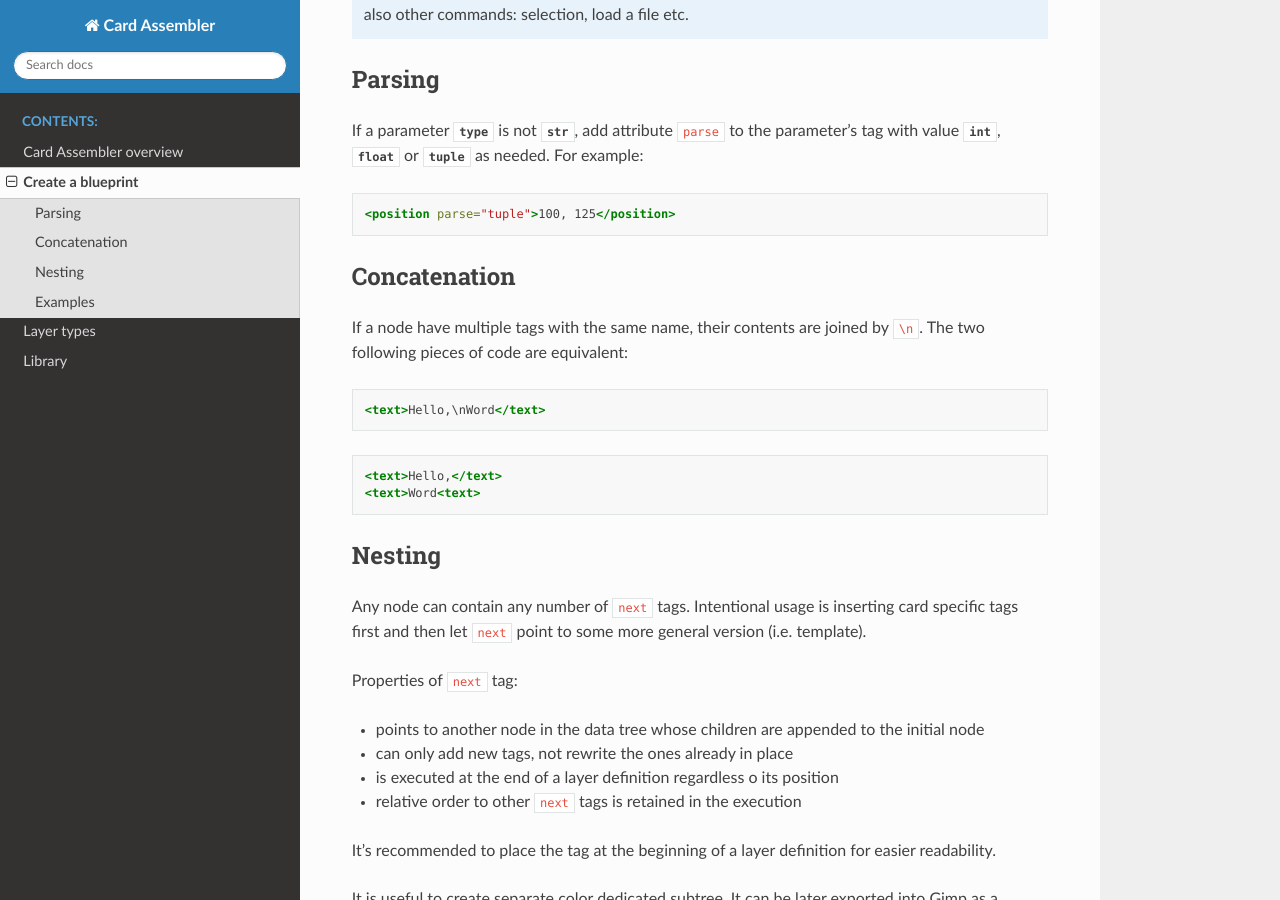
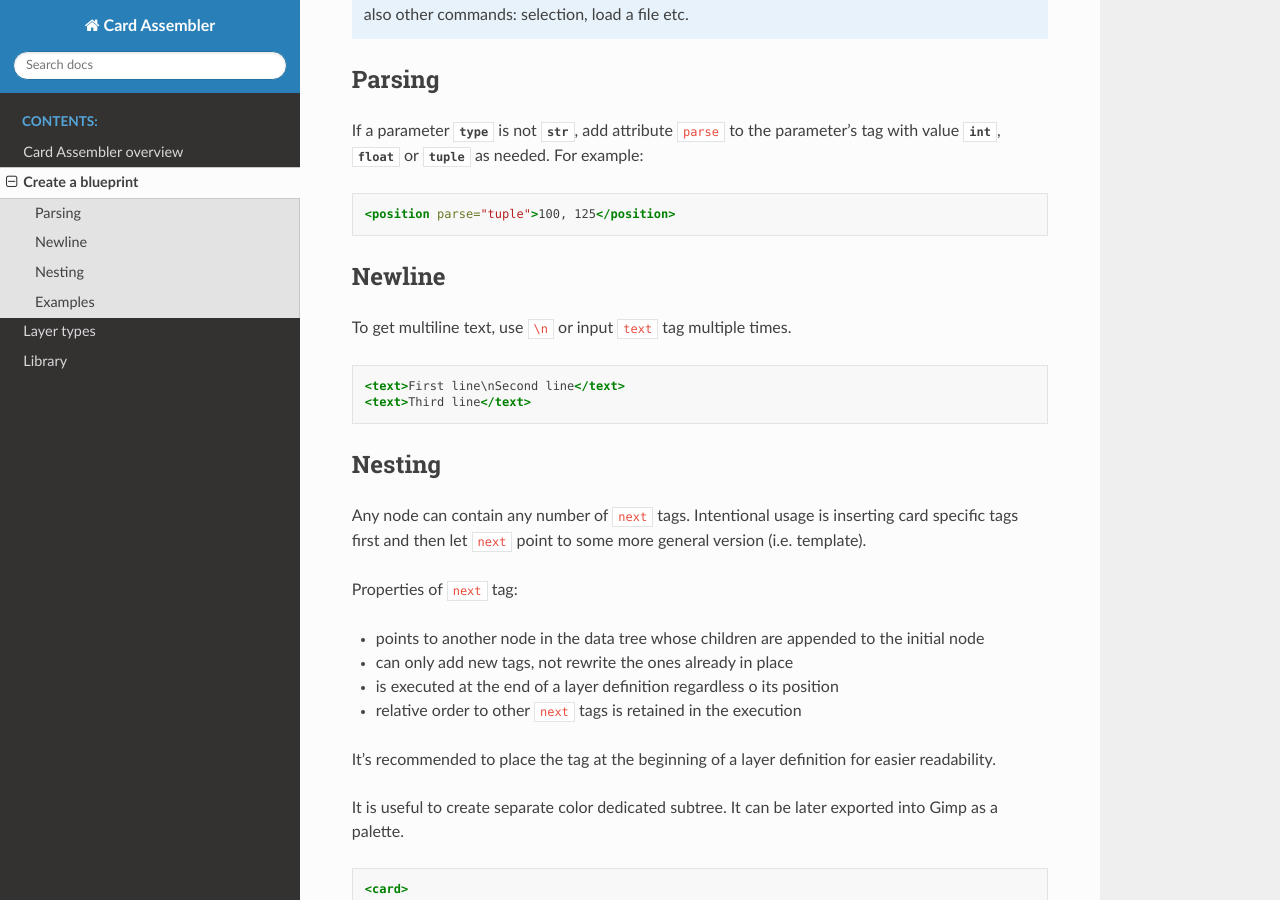
Before and after one commit to martin-brajer/card-assembler, a Sphinx documentation site: the page built from docs/source/creatingBlueprint.rst, in a window 1280 px wide and 900 px high, scrolled down 420 px. Built offline with Sphinx 7.4.7 and the Read the Docs theme 2.0.0, drawn with Linux system fonts in a browser that asks for light colours; the version number could not be read and is left out.

```diff
--- a/docs/source/creatingBlueprint.rst
+++ b/docs/source/creatingBlueprint.rst
@@ -27,20 +27,15 @@
 
    <position parse="tuple">100, 125</position>
 
-Concatenation
--------------
+Newline
+-------
 
-If a node have multiple tags with the same name, their contents are
-joined by ``\n``. The two following pieces of code are equivalent:
+To get multiline text, use ``\n`` or input ``text`` tag multiple times.
 
 .. code:: xml
 
-   <text>Hello,\nWord</text>
-
-.. code:: xml
-
-   <text>Hello,</text>
-   <text>Word<text>
+   <text>First line\nSecond line</text>
+   <text>Third line</text>
 
 Nesting
 -------
```
Also changed, not shown: 1 other file.
